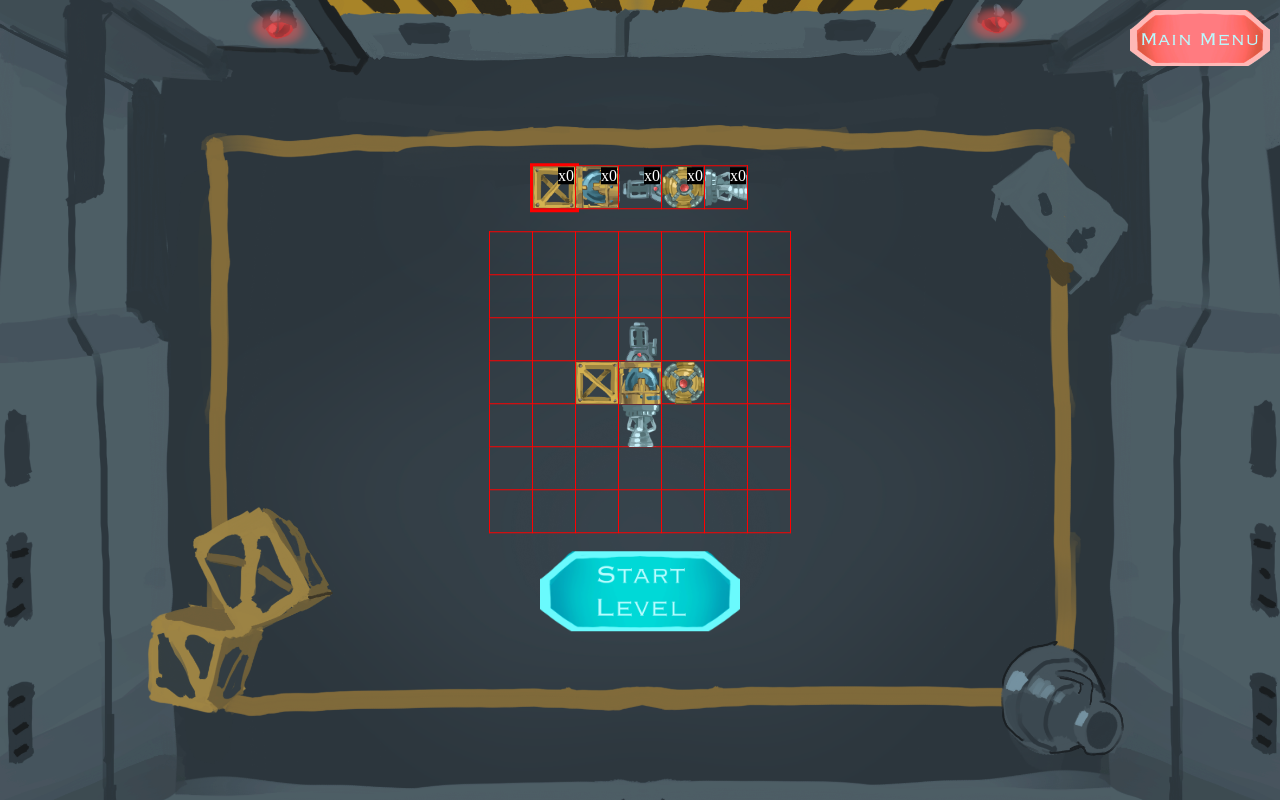
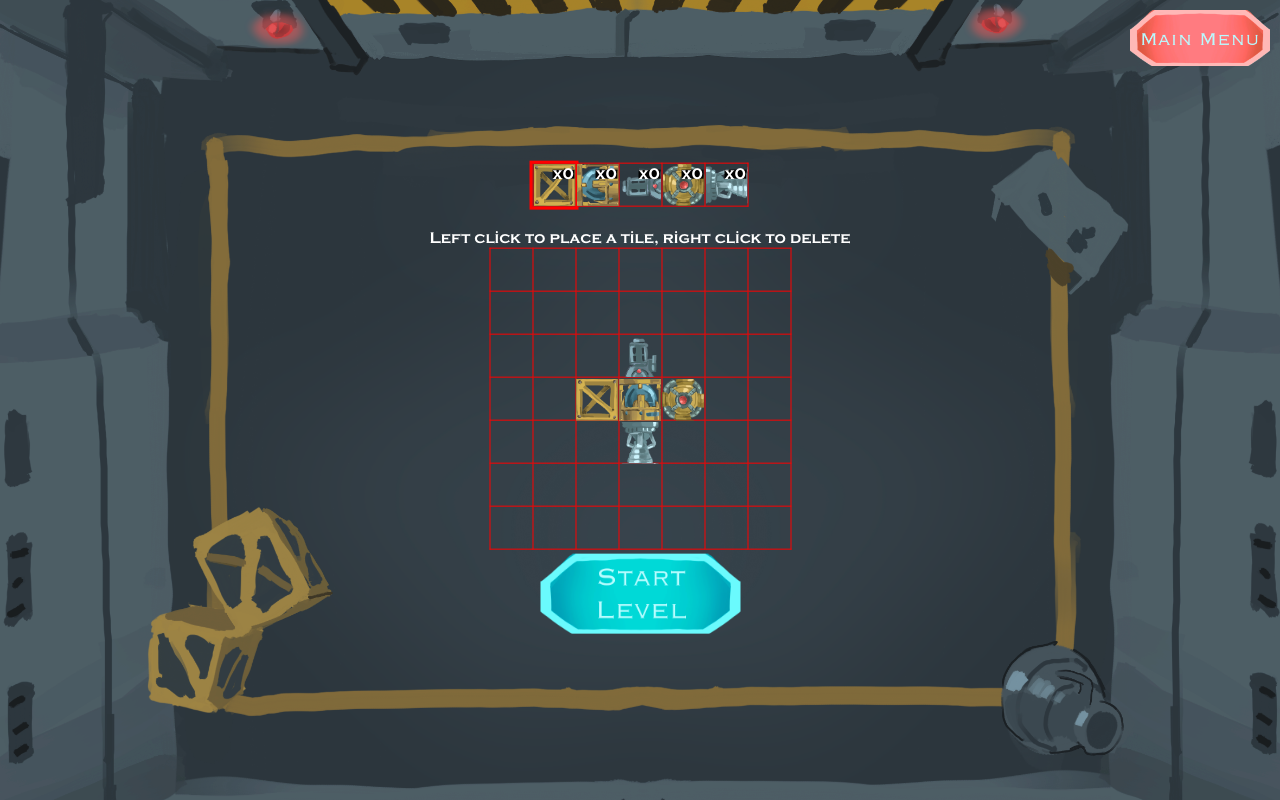
Before and after one commit to MakeGameStopComplain/scrap-fleet, a SvelteKit app: page /builder in a window 1280 px wide. Built offline with nearby package versions, Linux system fonts and the light colour scheme.

Commit message:
Instructions for build screen

```diff
--- a/src/routes/builder/+page.svelte
+++ b/src/routes/builder/+page.svelte
@@ -12,6 +12,7 @@
     import buildSound from "$lib/audio/building_sounnd.wav";
     import deleteSound from "$lib/audio/erase_block.wav";
     import menuButton from "$lib/gui_assets/main_menu.png";
+    import "$lib/copperplate/font.css";
 
     let fillMap = {
         ".": "",
@@ -102,7 +103,9 @@
         </table>
     </div>
     <br /> <br />
-
+    <span style:color="white">Left click to place a tile, right click to delete</span>
+    <br />
+    <div style="display: inline-block;">
         <table>
             {#each shipArr as row, r}
                 <tr>
@@ -161,6 +164,7 @@
                 </tr>
             {/each}
         </table>
+    </div>
     <br />
     <input type="image" on:click={saveButton}
         src={startButton} alt="START" style:width="200px" />
@@ -215,4 +219,9 @@
     input[type=image]:hover {
         transform: scale(1.1);
     }
+
+    span {
+        font-family: "Copperplate", serif;
+        line-height: 1.2em;
+    }
 </style>
```
Lines whose indentation alone changed are shown as unchanged.
